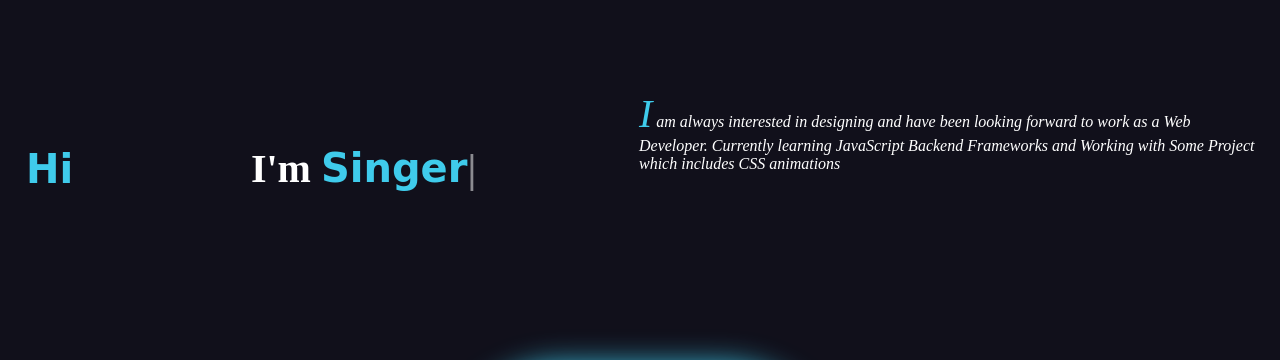
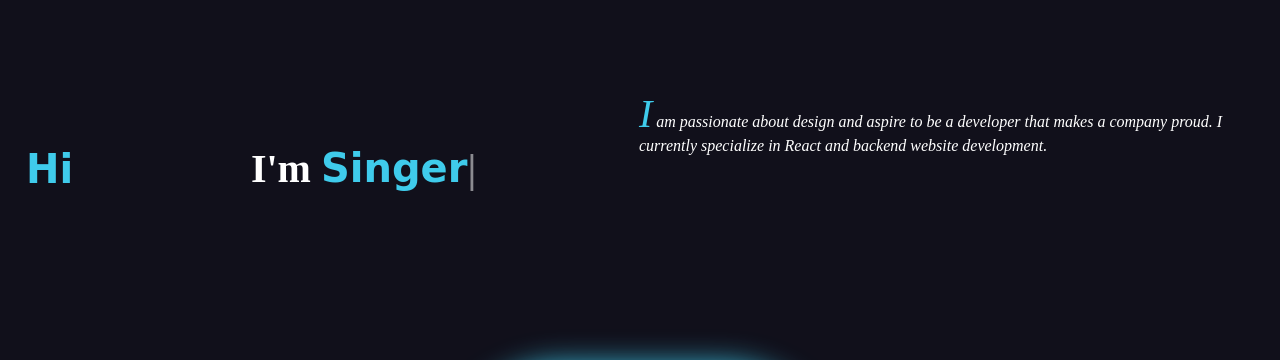
Before and after one commit to rambabu-143/first-Portfolio, a plain HTML site: page index.html in a window 1280 px wide. Shown: the part 1080-1440 px from the top of the page. Drawn offline with nearby package versions, Linux system fonts and the light colour scheme.

Commit message:
Update index.html

```diff
--- a/index.html
+++ b/index.html
@@ -459,12 +459,7 @@
                 <br>
                 <div class="para">
                     <p id="info">
-                        <span id="i">I</span> am always interested in designing and have been looking forward to work as
-                        a
-                        Web
-                        Developer. Currently learning JavaScript Backend Frameworks and Working with Some Project which
-                        includes
-                        CSS animations
+                        <span id="i">I</span> am passionate about design and aspire to be a developer that makes a company proud. I currently specialize in React and backend website development.
                     </p>
                 </div>
             </section>
```
